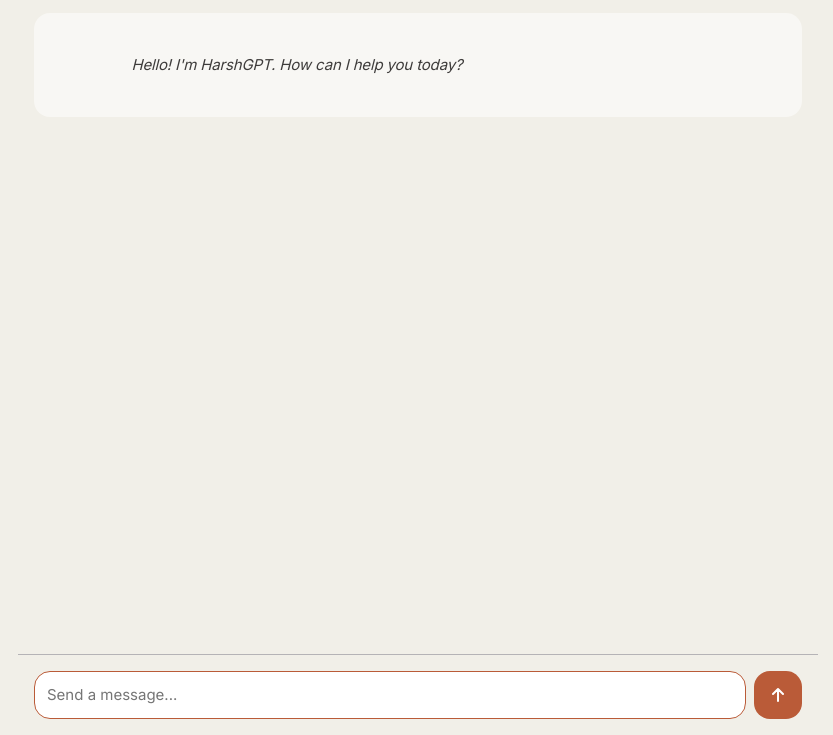
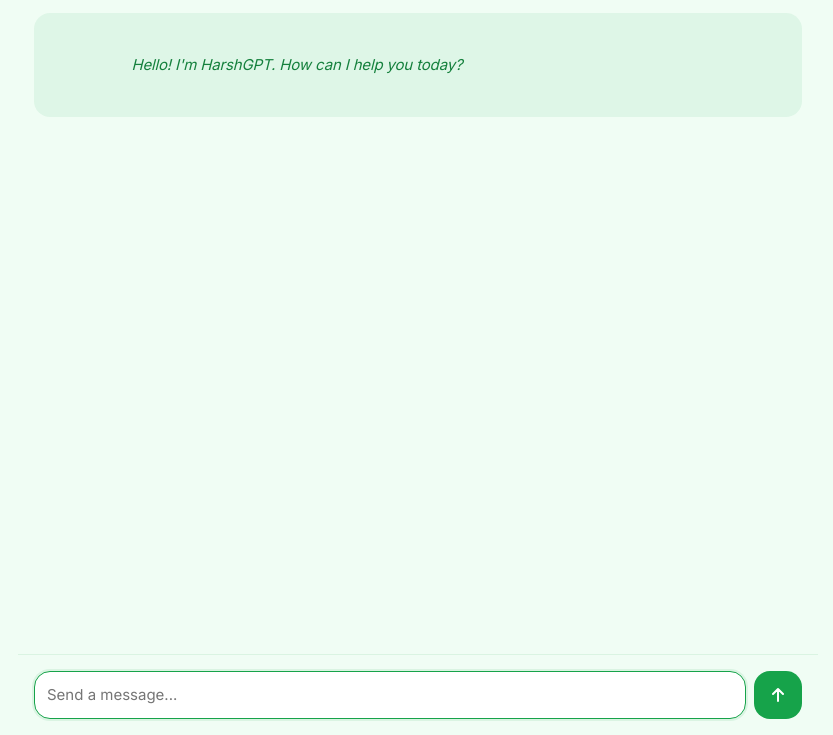
Before and after one commit to DevHarshPatel/ai, a plain HTML site: page index.html in a window 1280 px wide. Shown: the part 65-800 px from the top of the page, without its empty margins (222-1055 px from the left). Drawn offline with Linux system fonts and the light colour scheme.

Commit message:
Update style.css

```diff
--- a/style.css
+++ b/style.css
@@ -6,8 +6,8 @@
 
 body {
     font-family: 'Inter', -apple-system, BlinkMacSystemFont, "Segoe UI", Roboto, sans-serif;
-    background-color: #F1EFE8;
-    color: #3D3929;
+    background-color: #f0fdf4;
+    color: #166534;
     height: 100vh;
     display: flex;
     flex-direction: column;
@@ -27,13 +27,14 @@ body {
 .chat-header {
     padding: 1rem;
     text-align: center;
-    border-bottom: 1px solid #4e4f608b;
+    border-bottom: 1px solid rgba(22, 163, 74, 0.1);
 }
 
 .chat-header h1 {
     font-size: 1.5rem;
     font-weight: 600;
     letter-spacing: -0.025em;
+    color: #16a34a;
 }
 
 .messages {
@@ -50,20 +51,23 @@ body {
     padding: 1rem;
     border-radius: 1rem;
 }
+
 .message.user .message-content {
     font-weight: 600;
 }
+
 .message.user {
-    background-color: #ffffff7d;
+    background-color: rgba(22, 163, 74, 0.05);
 }
 
 .message.assistant {
-    background-color: #ffffff7d;
+    background-color: white;
+    box-shadow: 0 1px 2px rgba(0, 0, 0, 0.05);
 }
 
 .message.system {
-    background-color: #ffffff7d;
-    color: #3e3c3b;
+    background-color: rgba(22, 163, 74, 0.08);
+    color: #15803d;
 }
 
 .message-content {
@@ -75,7 +79,7 @@ body {
 
 .input-container {
     padding: 1rem;
-    border-top: 1px solid #4e4f605f;
+    border-top: 1px solid rgba(22, 163, 74, 0.1);
     display: flex;
     gap: 0.5rem;
     align-items: flex-end;
@@ -84,10 +88,10 @@ body {
 
 textarea {
     flex: 1;
-    background-color: #ffffff;
-    border: 1px solid #5658697d;
+    background-color: white;
+    border: 1px solid rgba(22, 163, 74, 0.2);
     border-radius: 1rem;
-    color: #582411;
+    color: #166534;
     font-family: inherit;
     font-size: 0.9375rem;
     padding: 0.75rem;
@@ -98,11 +102,12 @@ textarea {
 }
 
 textarea:focus {
-    border-color: #BA5B38;
+    border-color: #16a34a;
+    box-shadow: 0 0 0 2px rgba(22, 163, 74, 0.1);
 }
 
 button {
-    background-color: #BA5B38;
+    background-color: #16a34a;
     border: none;
     border-radius: 1rem;
     color: white;
@@ -115,11 +120,11 @@ button {
 }
 
 button:hover {
-    background-color: #e18867;
+    background-color: #15803d;
 }
 
 button:disabled {
-    background-color: #4f442d;
+    background-color: #bbf7d0;
     cursor: not-allowed;
 }
 
@@ -127,7 +132,7 @@ button:disabled {
     display: inline-block;
     width: 1rem;
     height: 1rem;
-    border: 2px solid #ECECF1;
+    border: 2px solid #dcfce7;
     border-radius: 50%;
     border-top-color: transparent;
     animation: spin 1s linear infinite;
```
